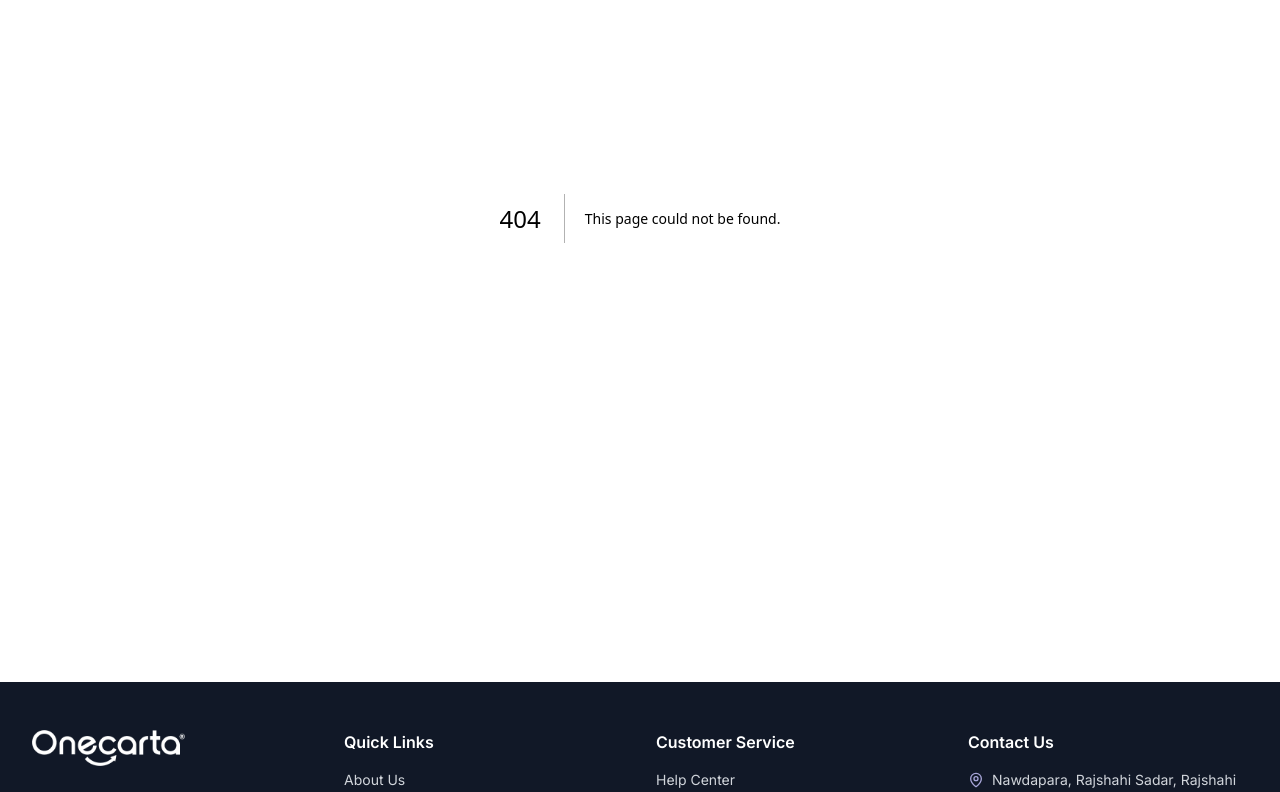
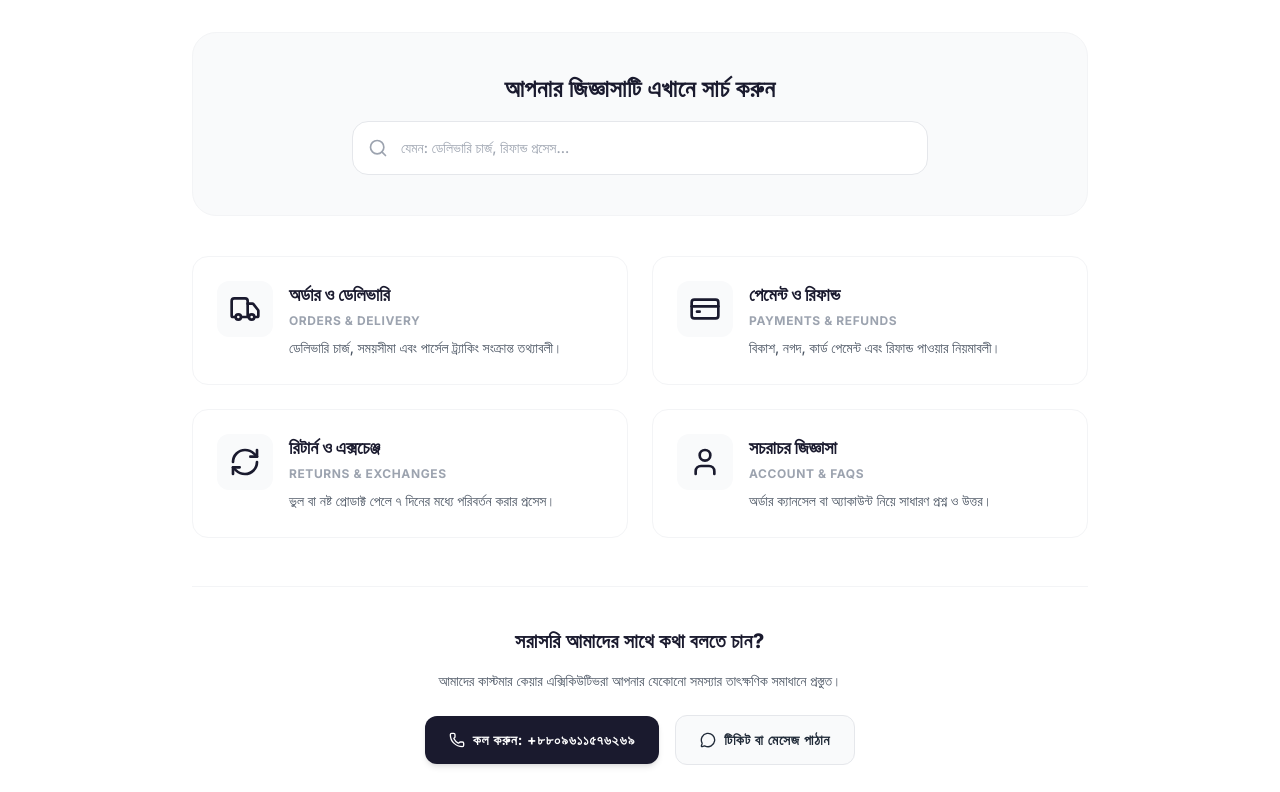
Before and after one commit to tousifotb-lang/onecarta.shop, a Next.js app: page /help-center in a window 1280 px wide. Before the commit this address had no page. Shown: the part 320-1112 px from the top of the page. Built offline with nearby package versions, Linux system fonts and the light colour scheme.

Commit message:
link: successfully mapped help-center route in footer customer service array

```diff
--- /dev/null
+++ b/src/app/help-center/page.tsx
@@ -0,0 +1,124 @@
+"use client";
+
+import React, { useState } from "react";
+import Link from "next/link";
+import { ArrowLeft, Search, Truck, CreditCard, User, RefreshCw, MessageCircle, Phone } from "lucide-react";
+
+export default function HelpCenter() {
+  const [searchQuery, setSearchQuery] = useState("");
+
+  const categories = [
+    {
+      title: "অর্ডার ও ডেলিভারি",
+      englishTitle: "Orders & Delivery",
+      icon: <Truck size={32} className="text-[#1a1a2e]" />,
+      desc: "ডেলিভারি চার্জ, সময়সীমা এবং পার্সেল ট্র্যাকিং সংক্রান্ত তথ্যাবলী।",
+      link: "/shipping-info"
+    },
+    {
+      title: "পেমেন্ট ও রিফান্ড",
+      englishTitle: "Payments & Refunds",
+      icon: <CreditCard size={32} className="text-[#1a1a2e]" />,
+      desc: "বিকাশ, নগদ, কার্ড পেমেন্ট এবং রিফান্ড পাওয়ার নিয়মাবলী।",
+      link: "/payment-methods"
+    },
+    {
+      title: "রিটার্ন ও এক্সচেঞ্জ",
+      englishTitle: "Returns & Exchanges",
+      icon: <RefreshCw size={32} className="text-[#1a1a2e]" />,
+      desc: "ভুল বা নষ্ট প্রোডাক্ট পেলে ৭ দিনের মধ্যে পরিবর্তন করার প্রসেস।",
+      link: "/return-policy"
+    },
+    {
+      title: "সচরাচর জিজ্ঞাসা",
+      englishTitle: "Account & FAQs",
+      icon: <User size={32} className="text-[#1a1a2e]" />,
+      desc: "অর্ডার ক্যানসেল বা অ্যাকাউন্ট নিয়ে সাধারণ প্রশ্ন ও উত্তর।",
+      link: "/faq"
+    }
+  ];
+
+  return (
+    <div className="min-h-screen bg-white text-gray-800 py-12 px-4 sm:px-6 lg:px-8">
+      <div className="max-w-4xl mx-auto">
+
+        {/* Back button & Header */}
+        <div className="mb-8">
+          <Link href="/" className="inline-flex items-center gap-2 text-sm font-bold text-[#1a1a2e] hover:text-[#2c2769] transition-colors uppercase tracking-wider mb-4">
+            <ArrowLeft size={16} /> Back to Shop
+          </Link>
+          <h1 className="text-2xl sm:text-5xl font-black tracking-tight text-[#1a1a2e] border-b-2 border-gray-100 pb-5 uppercase">
+            Help Center 💡
+          </h1>
+          <p className="text-sm text-gray-500 mt-2 italic">How can we help you today?</p>
+        </div>
+
+        {/* Big Search Bar Area */}
+        <div className="bg-gray-50 border border-gray-100 rounded-3xl p-6 sm:p-10 text-center mb-10 shadow-xs">
+          <h2 className="text-lg sm:text-2xl font-black text-[#1a1a2e] mb-4 uppercase tracking-wide">
+            আপনার জিজ্ঞাসাটি এখানে সার্চ করুন
+          </h2>
+          <div className="relative max-w-xl mx-auto">
+            <input
+              type="text"
+              placeholder="যেমন: ডেলিভারি চার্জ, রিফান্ড প্রসেস..."
+              value={searchQuery}
+              onChange={(e) => setSearchQuery(e.target.value)}
+              className="w-full pl-12 pr-4 py-4 bg-white border border-gray-200 rounded-2xl focus:outline-hidden focus:ring-2 focus:ring-[#1a1a2e]/20 focus:border-[#1a1a2e] text-sm font-medium transition-all shadow-xs"
+            />
+            <Search className="absolute left-4 top-1/2 -translate-y-1/2 text-gray-400" size={20} />
+          </div>
+        </div>
+
+        {/* Categories Grid */}
+        <div className="grid grid-cols-1 sm:grid-cols-2 gap-6 mb-12">
+          {categories.map((cat, idx) => (
+            <Link
+              href={cat.link}
+              key={idx}
+              className="bg-white border border-gray-100 p-6 rounded-2xl shadow-xs hover:shadow-md hover:border-[#1a1a2e]/20 transition-all duration-200 group flex items-start gap-4"
+            >
+              <div className="w-14 h-14 bg-gray-50 rounded-xl flex items-center justify-center flex-shrink-0 group-hover:bg-[#1a1a2e]/5 transition-colors">
+                {cat.icon}
+              </div>
+              <div className="space-y-1">
+                <h3 className="font-black text-[#1a1a2e] text-base sm:text-lg group-hover:text-[#2c2769] transition-colors flex items-center gap-2">
+                  {cat.title}
+                </h3>
+                <p className="text-xs text-gray-400 font-bold uppercase tracking-wider">{cat.englishTitle}</p>
+                <p className="text-sm text-gray-600 font-medium leading-relaxed pt-1">
+                  {cat.desc}
+                </p>
+              </div>
+            </Link>
+          ))}
+        </div>
+
+        {/* Still Need Help Section */}
+        <div className="border-t border-gray-100 pt-10 text-center space-y-4">
+          <h3 className="text-lg sm:text-xl font-black text-[#1a1a2e] uppercase tracking-wide">
+            সরাসরি আমাদের সাথে কথা বলতে চান?
+          </h3>
+          <p className="text-sm text-gray-600 font-medium max-w-md mx-auto">
+            আমাদের কাস্টমার কেয়ার এক্সিকিউটিভরা আপনার যেকোনো সমস্যার তাৎক্ষণিক সমাধানে প্রস্তুত।
+          </p>
+          <div className="flex flex-col sm:flex-row items-center justify-center gap-4 pt-2">
+            <a
+              href="tel:+8809611576269"
+              className="w-full sm:w-auto bg-[#1a1a2e] hover:bg-[#2c2769] text-white font-bold text-sm uppercase tracking-wider px-6 py-3.5 rounded-xl inline-flex items-center justify-center gap-2 transition-colors shadow-md"
+            >
+              <Phone size={16} /> কল করুন: +৮৮০৯৬১১৫৭৬২৬৯
+            </a>
+            <Link
+              href="/contact"
+              className="w-full sm:w-auto bg-gray-50 hover:bg-gray-100 text-gray-800 border border-gray-200 font-bold text-sm uppercase tracking-wider px-6 py-3.5 rounded-xl inline-flex items-center justify-center gap-2 transition-colors"
+            >
+              <MessageCircle size={16} /> টিকিট বা মেসেজ পাঠান
+            </Link>
+          </div>
+        </div>
+
+      </div>
+    </div>
+  );
+}
--- a/src/components/layout/Footer.tsx
+++ b/src/components/layout/Footer.tsx
@@ -24,7 +24,7 @@ export default function Footer() {
               products, best prices, fast delivery.
             </p>
 
-            {/* 🛠️ [LINKED]: আপনার রিকোয়েস্ট অনুযায়ী কাস্টম ফোল্ডার পাথ ও ৪টি সোশ্যাল লাইভ লিংক এখানে সেট করা হলো ভাই */}
+            {/* 🛠️ [LINKED]: কাস্টম ফোল্ডার পাথ ও ৪টি সোশ্যাল লাইভ লিংক */}
             <div className="flex items-center gap-3 mt-4">
               {[
                 { name: "Facebook", src: "/images/socials/fb.png", href: "https://www.facebook.com/onecarta" },
@@ -44,7 +44,6 @@ export default function Footer() {
                     alt={social.name}
                     className="w-full h-full object-contain"
                     onError={(e) => {
-                      // ইমেজ কোনো কারণে লোড না হলে ব্যাকআপ হিসেবে টেক্সট দেখাবে
                       (e.target as HTMLElement).style.display = 'none';
                       const parent = (e.target as HTMLElement).parentElement;
                       if (parent) {
@@ -90,7 +89,7 @@ export default function Footer() {
 
             <ul className="space-y-2 text-sm">
               {[
-                { name: "Help Center", href: "#" },
+                { name: "Help Center", href: "/help-center" }, // 🛠️ [CONNECTED]: হেল্প সেন্টার পেজটি এখানে কানেক্ট করা হলো ভাই
                 { name: "Track My Order", href: "/track-order" },
                 { name: "Returns & Refunds", href: "/return-policy" },
                 { name: "Payment Methods", href: "/payment-methods" },
```
